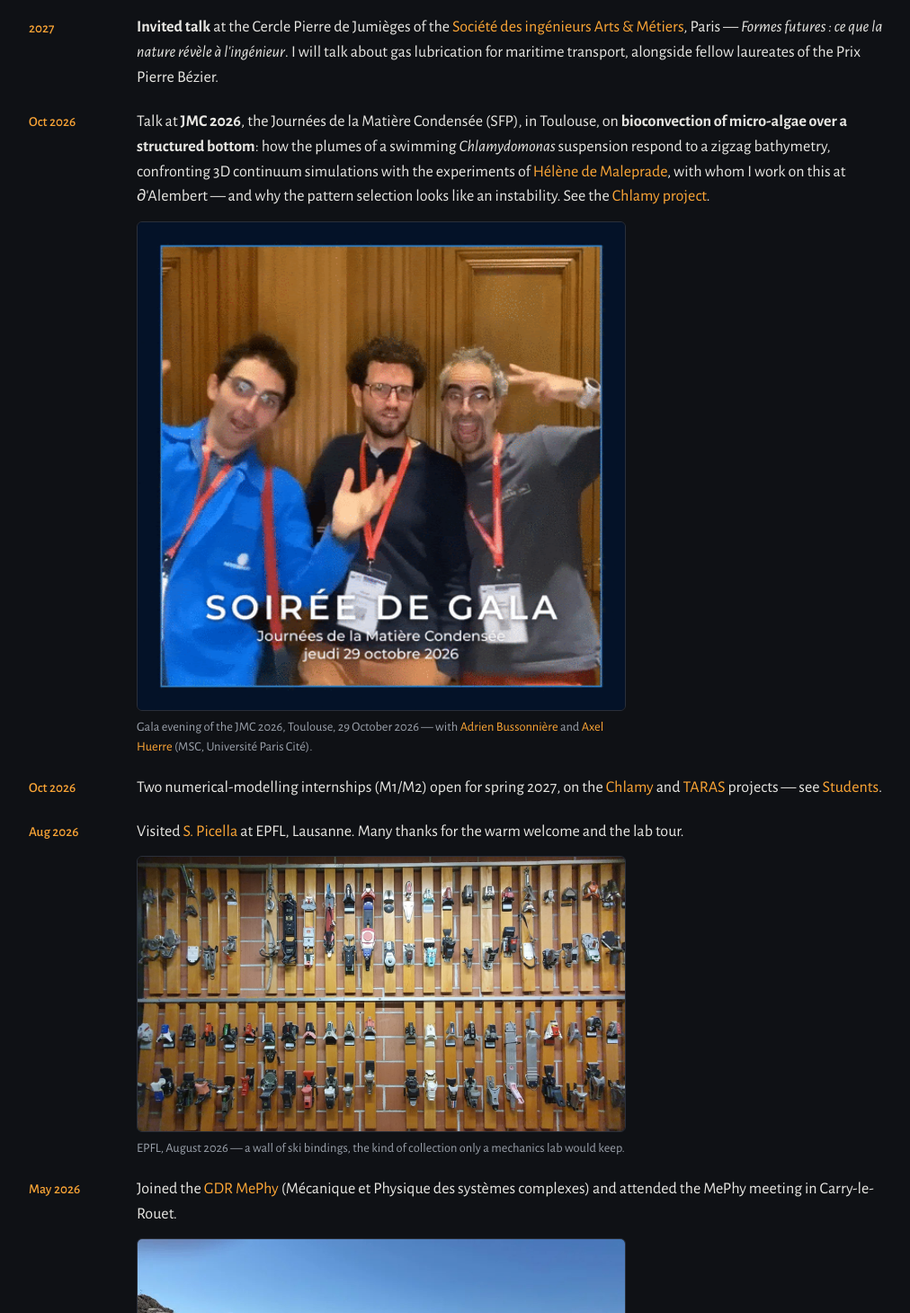
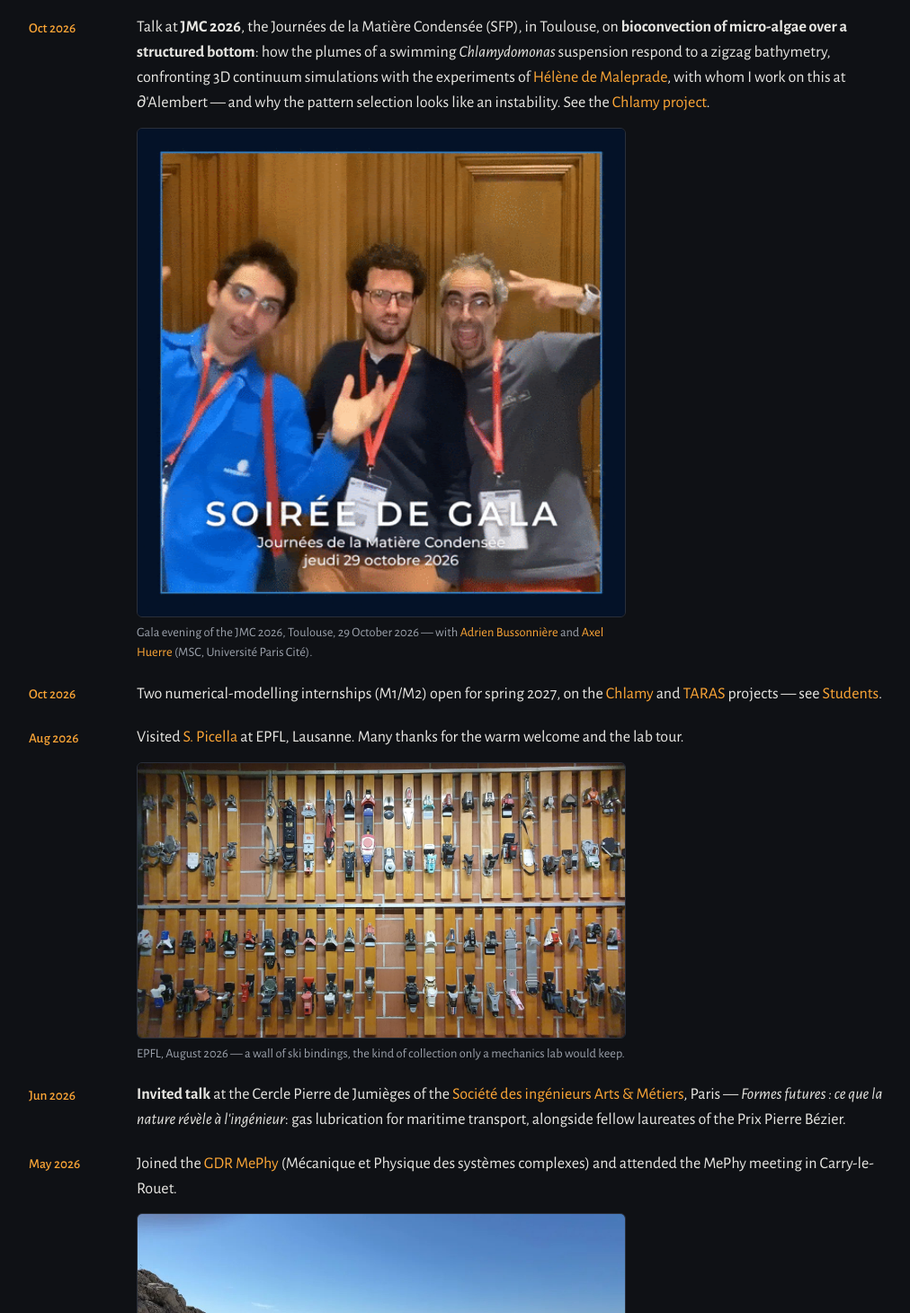
Before and after one commit to fpicella/fpicella.github.io, a plain HTML site: page index.html in a window 1280 px wide. Shown: the part 1406-2865 px from the top of the page at 90% size, without its empty margins (128-1140 px from the left). Drawn offline with nearby package versions, Linux system fonts and the light colour scheme.

Commit message:
News: Arts et Métiers talk, June 2026
Co-Authored-By: Claude Fable 5.1 <noreply@anthropic.com>
Claude-Session: https://claude.ai/code/session_01S19jZWP5PWQW9RxbjNpNJ1

```diff
--- a/index.html
+++ b/index.html
@@ -111,10 +111,6 @@
       </div>
     </li>
     <li class="news-item">
-      <time datetime="2027">2027</time>
-      <div><p><b>Invited talk</b> at the Cercle Pierre de Jumièges of the <a href="https://www.arts-et-metiers.asso.fr/events/212939">Société des ingénieurs Arts &amp; Métiers</a>, Paris — <i>Formes futures : ce que la nature révèle à l'ingénieur</i>. I will talk about gas lubrication for maritime transport, alongside fellow laureates of the Prix Pierre Bézier.</p></div>
-    </li>
-    <li class="news-item">
       <time datetime="2026-10">Oct 2026</time>
       <div>
         <p>Talk at <b>JMC 2026</b>, the Journées de la Matière Condensée (SFP), in Toulouse, on <b>bioconvection of micro-algae over a structured bottom</b>: how the plumes of a swimming <i>Chlamydomonas</i> suspension respond to a zigzag bathymetry, confronting 3D continuum simulations with the experiments of <a href="https://hdemaleprade.wixsite.com/mysite">Hélène de Maleprade</a>, with whom I work on this at ∂'Alembert — and why the pattern selection looks like an instability. See the <a href="#chlamy">Chlamy project</a>.</p>
@@ -137,6 +133,10 @@
           <figcaption>EPFL, August 2026 — a wall of ski bindings, the kind of collection only a mechanics lab would keep.</figcaption>
         </figure>
       </div>
+    </li>
+    <li class="news-item">
+      <time datetime="2026-06">Jun 2026</time>
+      <div><p><b>Invited talk</b> at the Cercle Pierre de Jumièges of the <a href="https://www.arts-et-metiers.asso.fr/events/212939">Société des ingénieurs Arts &amp; Métiers</a>, Paris — <i>Formes futures : ce que la nature révèle à l'ingénieur</i>: gas lubrication for maritime transport, alongside fellow laureates of the Prix Pierre Bézier.</p></div>
     </li>
     <li class="news-item">
       <time datetime="2026-05">May 2026</time>
```
